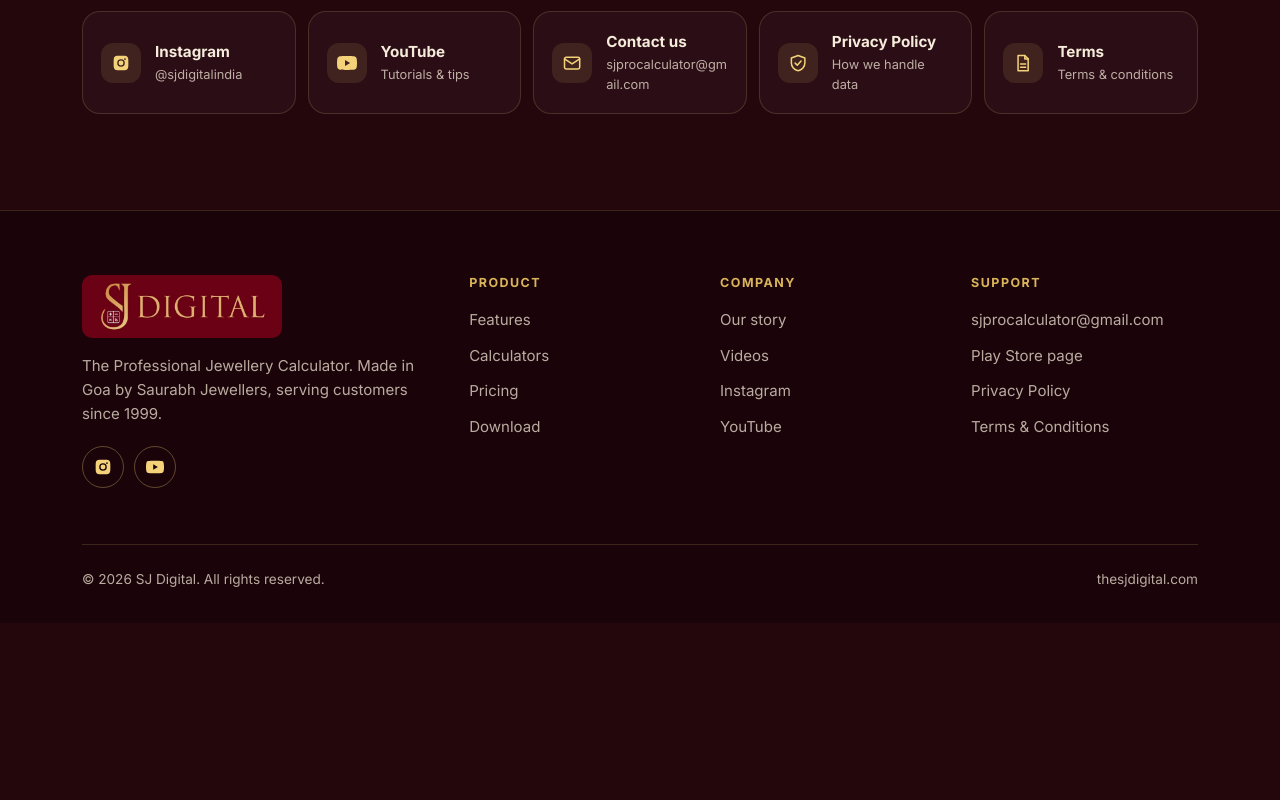
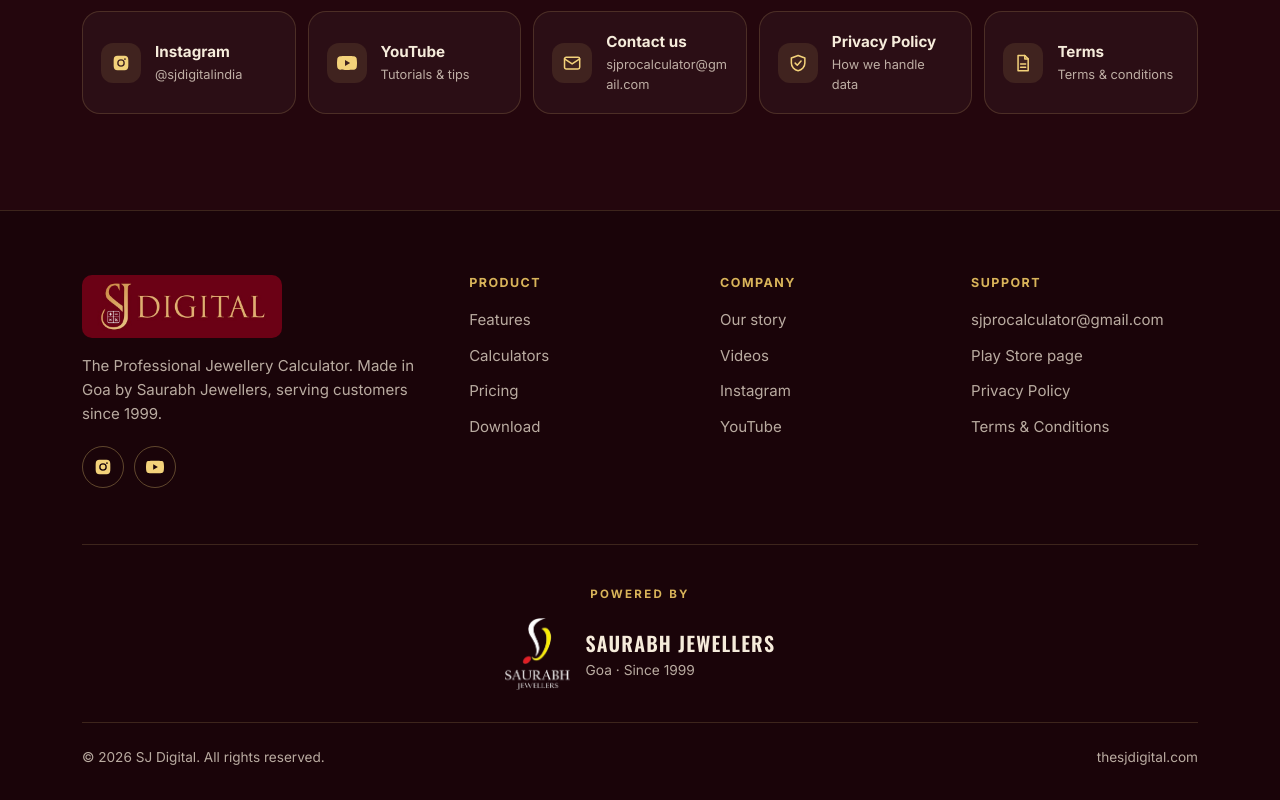
Before and after one commit to saurabhpatkar94-a11y/sj-digital-website, a plain HTML site: page index.html in a window 1280 px wide. Shown: the part 7484-8284 px from the top of the page. Before the commit the page ends 8107 px from the top, so only its background shows below. Drawn offline with nearby package versions, Linux system fonts and the light colour scheme.

Commit message:
Add 3-second app splash screen and Powered by Saurabh Jewellers footer credit
Co-Authored-By: Claude Opus 5.5 <noreply@anthropic.com>

```diff
--- a/index.html
+++ b/index.html
@@ -31,6 +31,17 @@
   <link rel="preconnect" href="https://fonts.googleapis.com" />
   <link rel="preconnect" href="https://fonts.gstatic.com" crossorigin />
   <link href="https://fonts.googleapis.com/css2?family=Caveat:wght@600&family=Inter:wght@400;500;600;700&family=Oswald:wght@500;600;700&display=swap" rel="stylesheet" />
+
+  <!-- Splash screen: shown once per visit (per browser tab session), like the app -->
+  <link rel="preload" as="image" href="assets/splash.jpg" media="(orientation: portrait)" />
+  <link rel="preload" as="image" href="assets/splash-landscape.jpg" media="(orientation: landscape)" />
+  <script>
+    (function () {
+      var seen = false;
+      try { seen = sessionStorage.getItem('sjSplashSeen') === '1'; } catch (e) {}
+      if (!seen) document.documentElement.classList.add('splash-on');
+    })();
+  </script>
 
   <script type="application/ld+json">
   {
@@ -557,9 +568,45 @@
     .reveal { opacity: 0; transform: translateY(18px); transition: opacity .7s ease, transform .7s ease; }
     .reveal.in { opacity: 1; transform: none; }
     @media (prefers-reduced-motion: reduce) { .reveal { opacity: 1; transform: none; } }
+
+    /* ============================================================
+       POWERED BY
+    ============================================================ */
+    .powered { display: flex; flex-direction: column; align-items: center; gap: 14px; margin-top: 56px; padding-top: 40px; border-top: 1px solid var(--line); text-align: center; }
+    .powered-label { font-size: .72rem; font-weight: 700; letter-spacing: .2em; text-transform: uppercase; color: var(--gold-muted); }
+    .powered-brand { display: flex; align-items: center; gap: 16px; text-align: left; }
+    .powered-brand img { width: auto; height: 72px; }
+    .powered-brand b { display: block; font-family: var(--font-head); text-transform: uppercase; letter-spacing: .06em; font-size: 1.25rem; font-weight: 600; color: var(--text); }
+    .powered-brand span { display: block; font-size: .86rem; color: var(--text-dim); }
+    .powered + .foot-bottom { margin-top: 32px; }
+
+    /* ============================================================
+       SPLASH SCREEN
+    ============================================================ */
+    .splash { display: none; }
+    html.splash-on body { overflow: hidden; }
+    html.splash-on .splash {
+      display: block; position: fixed; inset: 0; z-index: 1000; cursor: pointer; overflow: hidden;
+      background: #5a0010; transition: opacity .55s ease, visibility .55s ease;
+    }
+    html.splash-on .splash::before {
+      content: ""; position: absolute; inset: 0;
+      background: url("assets/splash.jpg") center / cover no-repeat;
+      animation: splashZoom 3.2s ease-out forwards;
+    }
+    @media (orientation: landscape) { html.splash-on .splash::before { background-image: url("assets/splash-landscape.jpg"); } }
+    .splash-bar { position: absolute; left: 50%; bottom: max(48px, env(safe-area-inset-bottom)); transform: translateX(-50%); width: 140px; height: 3px; border-radius: 3px; background: rgba(243,210,122,.2); overflow: hidden; }
+    .splash-bar span { display: block; height: 100%; width: 0; background: var(--gold); animation: splashBar 3s linear forwards; }
+    .splash.hide { opacity: 0; visibility: hidden; }
+    @keyframes splashZoom { from { transform: scale(1.06); opacity: 0; } 25% { opacity: 1; } to { transform: scale(1); opacity: 1; } }
+    @keyframes splashBar { to { width: 100%; } }
+    @media (prefers-reduced-motion: reduce) { html.splash-on .splash::before { animation: none; } }
   </style>
 </head>
 <body>
+<div class="splash" id="splash" role="img" aria-label="SJ Digital – Professional Jewellery Calculator">
+  <div class="splash-bar" aria-hidden="true"><span></span></div>
+</div>
 <!-- Icon sprite -->
 <svg width="0" height="0" style="position:absolute" aria-hidden="true">
   <defs>
@@ -1357,6 +1404,13 @@
         </ul>
       </div>
     </div>
+    <div class="powered">
+      <span class="powered-label">Powered by</span>
+      <div class="powered-brand">
+        <img src="assets/saurabh-jewellers-logo.png" alt="Saurabh Jewellers logo" width="270" height="300" loading="lazy" />
+        <div><b>Saurabh Jewellers</b><span>Goa · Since 1999</span></div>
+      </div>
+    </div>
     <div class="foot-bottom">
       <span>© 2026 SJ Digital. All rights reserved.</span>
       <span>thesjdigital.com</span>
@@ -1369,6 +1423,22 @@
 ============================================================ -->
 <script>
 document.addEventListener('DOMContentLoaded', function () {
+  /* Splash screen: 3 seconds, tap to skip, once per visit */
+  (function () {
+    var root = document.documentElement, splash = document.getElementById('splash');
+    if (!splash || !root.classList.contains('splash-on')) return;
+    var done = false;
+    function close() {
+      if (done) return; done = true;
+      try { sessionStorage.setItem('sjSplashSeen', '1'); } catch (e) {}
+      splash.classList.add('hide');
+      setTimeout(function () { root.classList.remove('splash-on'); }, 600);
+    }
+    setTimeout(close, 3000);
+    splash.addEventListener('click', close);
+    document.addEventListener('keydown', function (e) { if (e.key === 'Escape' || e.key === 'Enter' || e.key === ' ') close(); }, { once: true });
+  })();
+
   /* Nav background on scroll */
   var nav = document.getElementById('nav');
   function onScroll() { if (nav) nav.classList.toggle('scrolled', window.scrollY > 10); }
```
Also changed, not shown: assets/saurabh-jewellers-logo.png (added).
